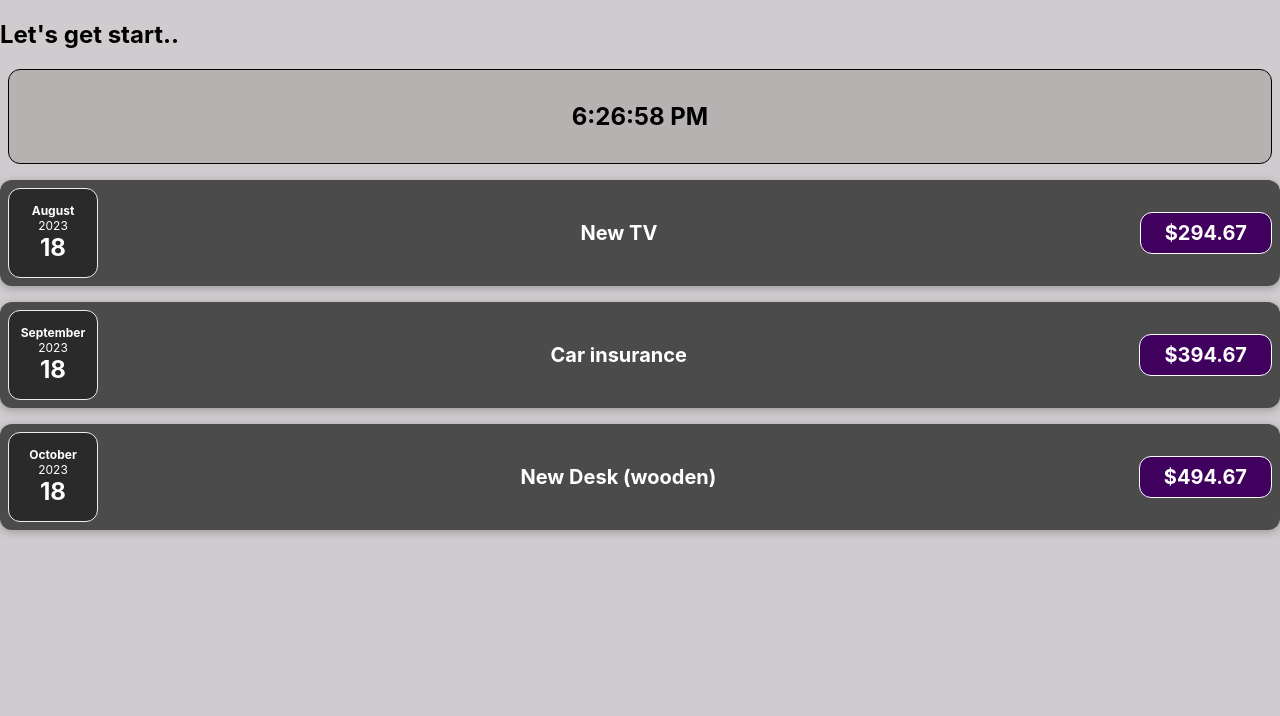
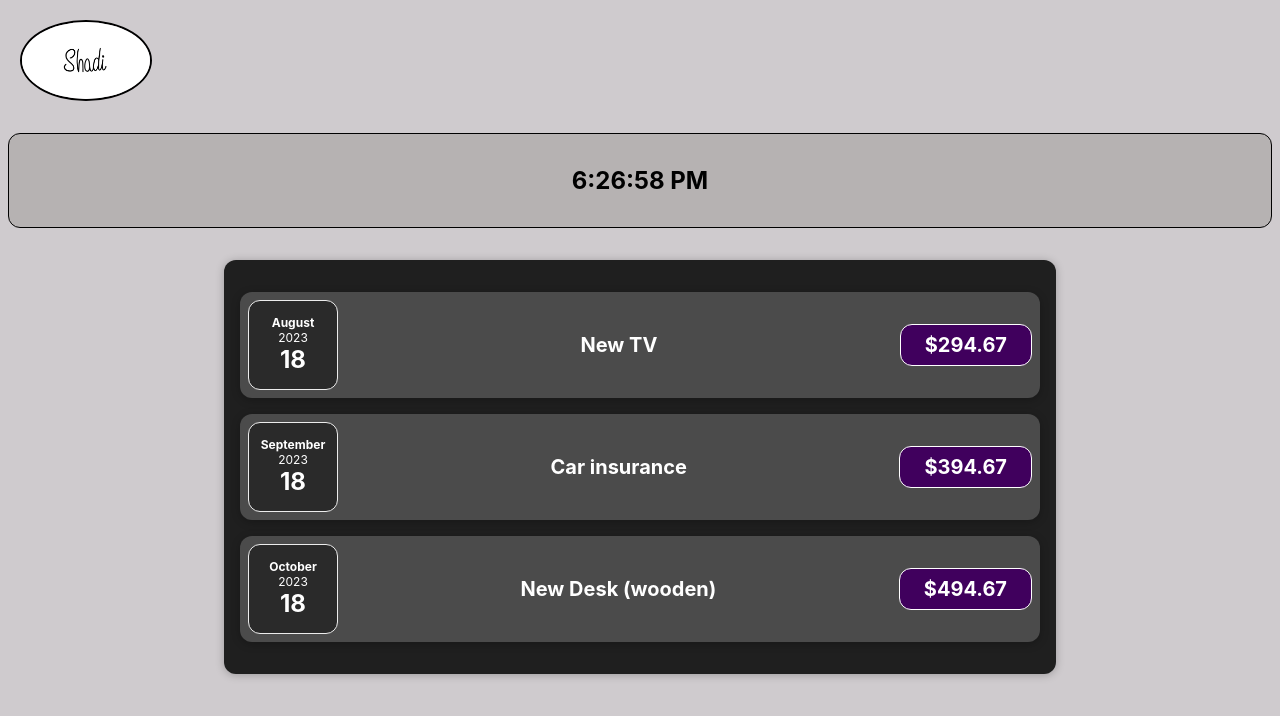
Before and after one commit to ShadiShayan92/Component-Basics-Project, a React (Create React App) app: page / in a window 1280 px wide. Shown: the top 716 px of the page. Built offline with nearby package versions, Linux system fonts and the light colour scheme.

Commit message:
Add Shadi logo, have 2 different bg for component

```diff
--- a/src/App.css
+++ b/src/App.css
@@ -1,5 +1,13 @@
 .App {
   text-align: center;
+}
+
+.shadi-Logo {
+  max-width: 10%;
+  border-radius: 50%;
+  border: solid 2px black;
+  justify-content: center;
+  margin: 20px;
 }
 
 .App-logo {
--- a/src/App.js
+++ b/src/App.js
@@ -1,28 +1,33 @@
-import ExpenseItem from "./components/ExpenseItem";
+import Expenses from "./components/Expenses";
 import "./App.css";
 import CurrentTimeDisplay from "./components/ExpenseTime";
+import shadiLogo from "./components/Images/shadiLogo.png";
 
 function App(props) {
   const expenses = [
     {
+      id: "e1",
       title: "New TV",
       amount: 294.67,
       date: new Date(2023, 7, 18),
     },
 
     {
+      id: "e2",
       title: "Car insurance",
       amount: 394.67,
       date: new Date(2023, 8, 18),
     },
 
     {
+      id: "e3",
       title: "New Desk (wooden)",
       amount: 494.67,
       date: new Date(2023, 9, 18),
     },
 
     {
+      id: "e4",
       title: "Car insurance",
       amount: 594.67,
       date: new Date(2023, 10, 18),
@@ -31,26 +36,11 @@
 
   return (
     <div>
-      <h2>Let's get start.. </h2>
+      <div>
+        <img className="shadi-Logo" src={shadiLogo}></img>
+      </div>
       <CurrentTimeDisplay time={props.CurrentTimeDisplay}></CurrentTimeDisplay>
-
-      <ExpenseItem
-        title={expenses[0].title}
-        amount={expenses[0].amount}
-        date={expenses[0].date}
-      ></ExpenseItem>
-
-      <ExpenseItem
-        title={expenses[1].title}
-        amount={expenses[1].amount}
-        date={expenses[1].date}
-      ></ExpenseItem>
-
-      <ExpenseItem
-        title={expenses[2].title}
-        amount={expenses[2].amount}
-        date={expenses[2].date}
-      ></ExpenseItem>
+      <Expenses items={expenses} />
     </div>
   );
 }
--- a/src/components/ExpenseItem.css
+++ b/src/components/ExpenseItem.css
@@ -10,14 +10,14 @@
   background-color: #b6b2b2;
 }
 
-.expense-item_date {
+/* .expense-item_date {
   font-size: 1rem;
   font-weight: bold;
   color: white;
   border: 1px solid white;
   padding: 0.5rem;
   border-radius: 12px;
-}
+} */
 
 .expense-item {
   display: flex;
--- /dev/null
+++ b/src/components/Expenses.css
@@ -0,0 +1,9 @@
+.expenses {
+  padding: 1rem;
+  background-color: rgb(31, 31, 31);
+  margin: 2rem auto;
+  width: 50rem;
+  max-width: 95%;
+  border-radius: 12px;
+  box-shadow: 0 1px 8px rgba(0, 0, 0, 0.25);
+}
--- /dev/null
+++ b/src/components/Expenses.js
@@ -0,0 +1,28 @@
+import "./Expenses.css";
+import ExpenseItem from "./ExpenseItem";
+
+function Expenses(props) {
+  return (
+    <div className="expenses">
+      <ExpenseItem
+        title={props.items[0].title}
+        amount={props.items[0].amount}
+        date={props.items[0].date}
+      />
+
+      <ExpenseItem
+        title={props.items[1].title}
+        amount={props.items[1].amount}
+        date={props.items[1].date}
+      />
+
+      <ExpenseItem
+        title={props.items[2].title}
+        amount={props.items[2].amount}
+        date={props.items[2].date}
+      />
+    </div>
+  );
+}
+
+export default Expenses;
```
Also changed, not shown: src/components/Images/shadiLogo.png (added).
